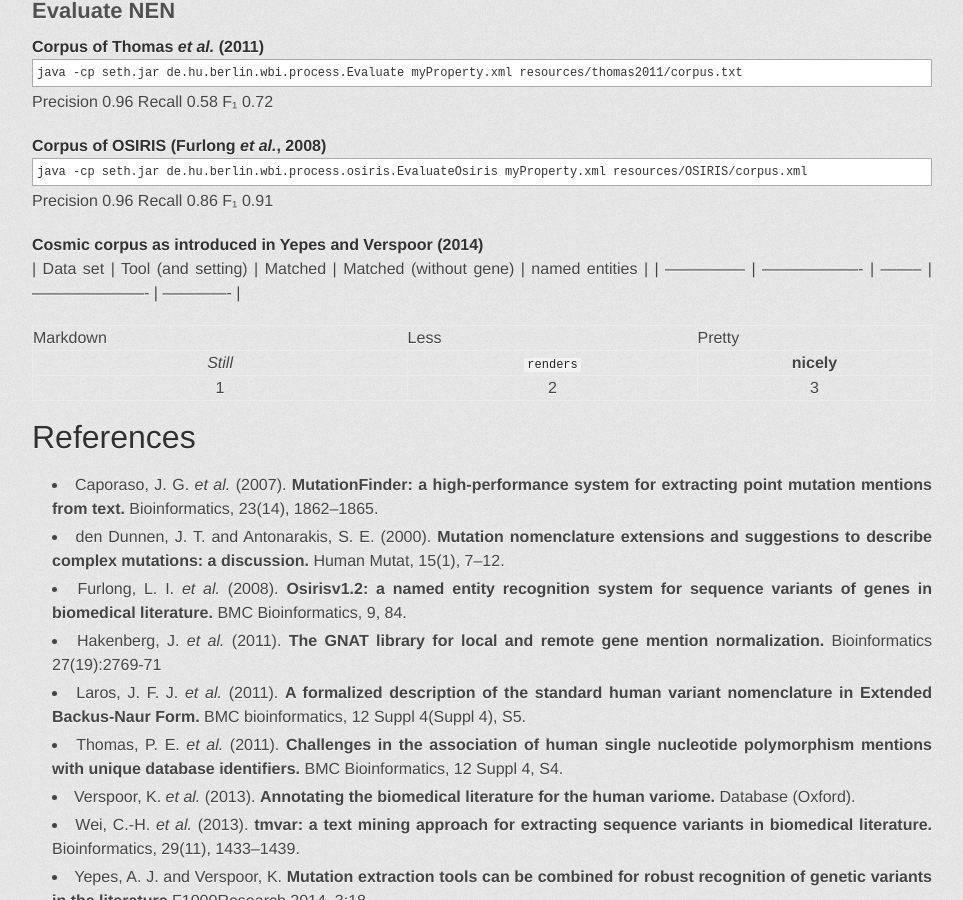
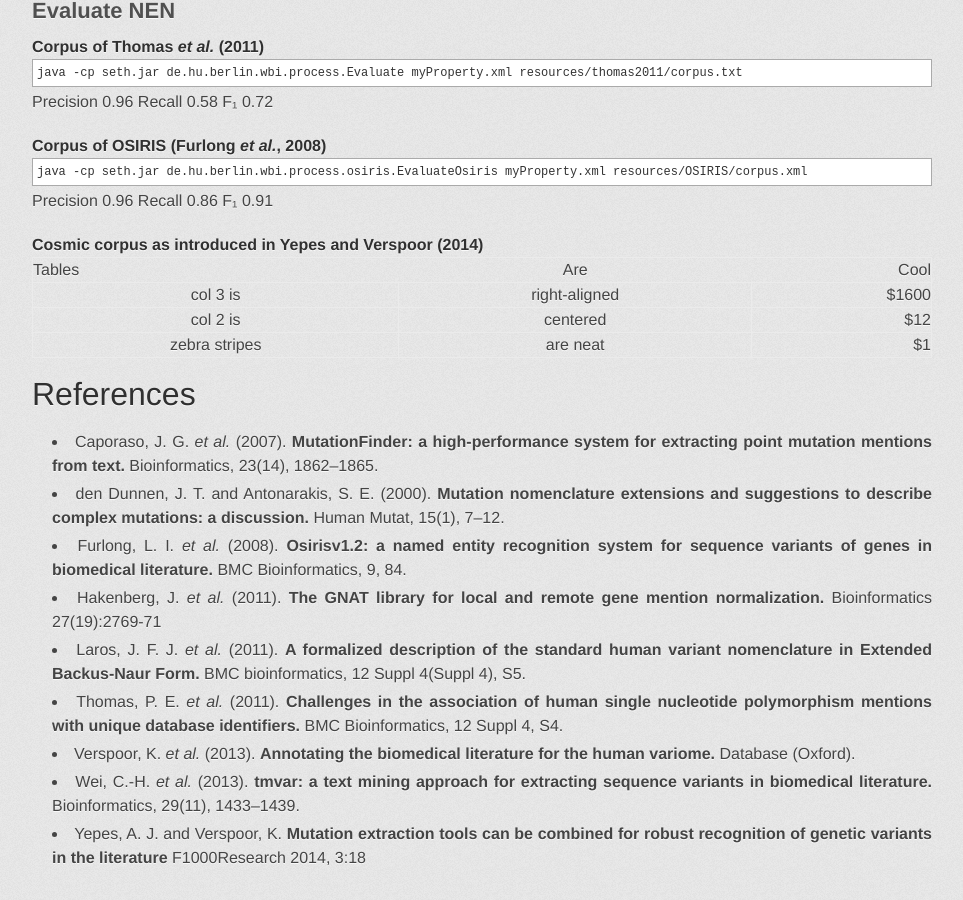
Before and after one commit to rockt/SETH, a Jekyll site: the page built from index.md, in a window 1280 px wide and 900 px high, scrolled down 3523 px. Shown: the whole window, without its empty margins (158-1121 px from the left). Built offline with Jekyll 4.4.1, drawn with Linux system fonts in a browser that asks for light colours; some web fonts are replaced.

Commit message:
Update index.md

```diff
--- a/index.md
+++ b/index.md
@@ -241,14 +241,11 @@
 
 #### Cosmic corpus as introduced in Yepes and Verspoor (2014)
 
-| Data set        | Tool (and setting)  | Matched  | Matched (without gene) | named entities |
-| --------------- | ------------------- | -------- | ---------------------- | -------------  |
-
-
-Markdown | Less | Pretty
---- | --- | ---
-*Still* | `renders` | **nicely**
-1 | 2 | 3
+| Tables        | Are           | Cool  |
+| ------------- |:-------------:| -----:|
+| col 3 is      | right-aligned | $1600 |
+| col 2 is      | centered      |   $12 |
+| zebra stripes | are neat      |    $1 |
 
 # References
 - Caporaso, J. G. *et al.* (2007).
```
